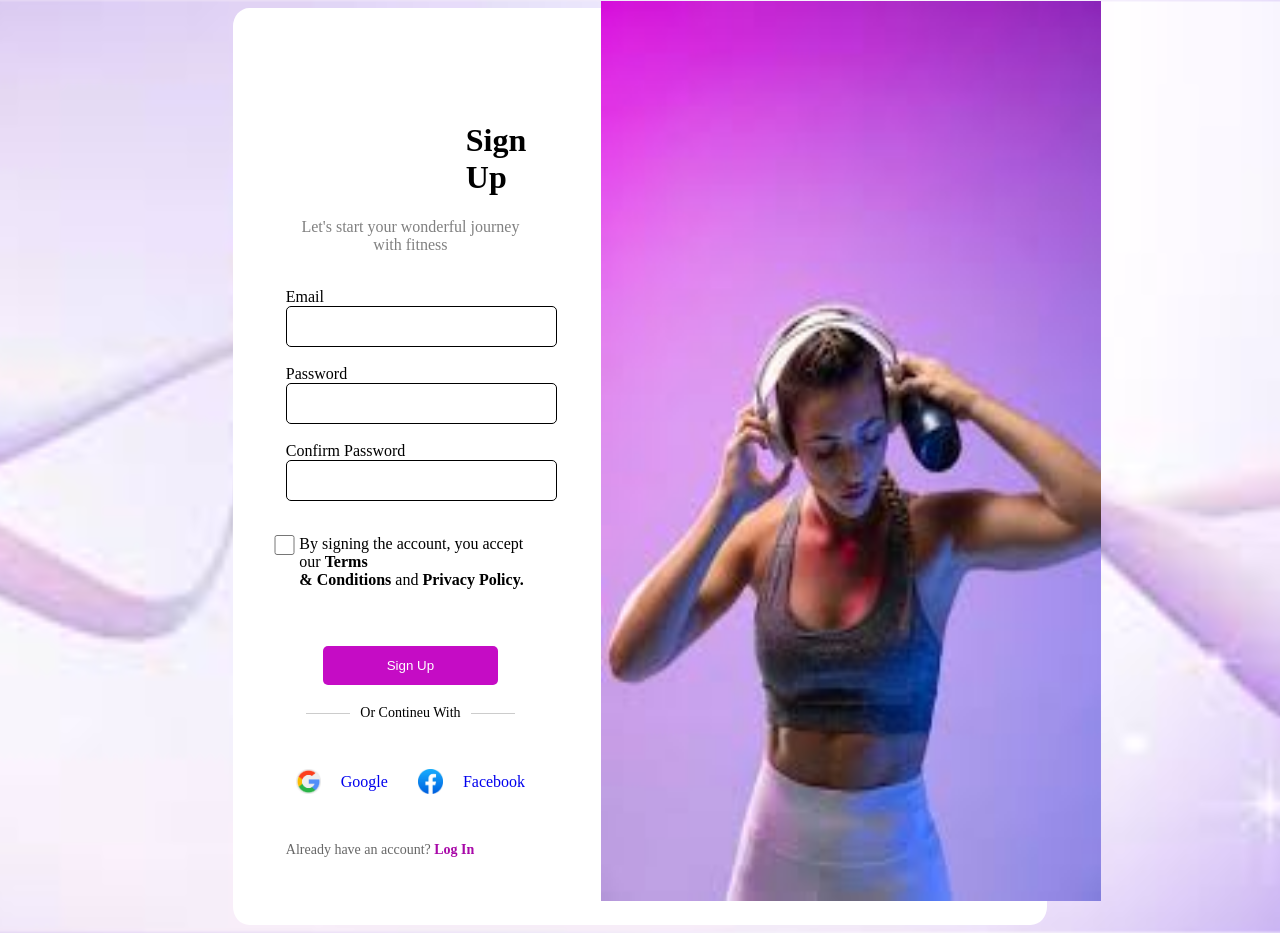
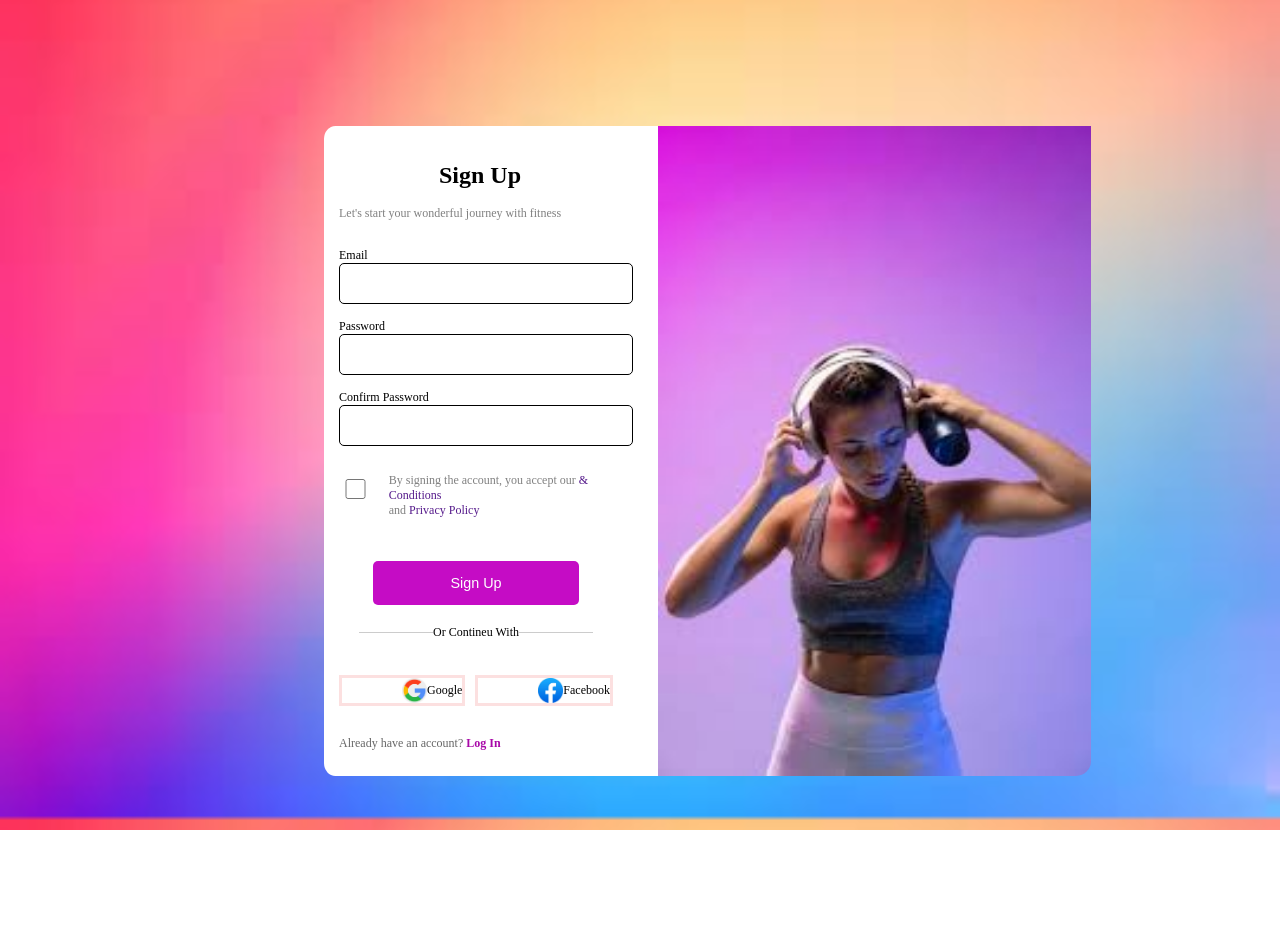
Before and after one commit to meazamisgina/Git-Login, a plain HTML site: page index.html in a window 1280 px wide. After the commit the page ends 830 px from the top, so only its background shows below. Drawn offline with Linux system fonts and the light colour scheme.

Commit message:
created a log-in and sign-up page

```diff
--- a/index.html
+++ b/index.html
@@ -10,9 +10,10 @@
 
 <body>
     <div class="signup-container">
+        <div class="login">
             <form action="login.html">
                 <h1>Sign Up</h1>
-            <p style="color: gray;text-align: center;">Let's start your wonderful journey with fitness</p>
+                <p>Let's start your wonderful journey with fitness</p>
                 <br>
                 <label for="email">Email</label>
                 <br>
@@ -28,8 +29,8 @@
                 <br><br>
                 <div class="terms">
                     <input type="checkbox" id="box" name="terms" required>
-                <p>By signing the account, you accept our <b>Terms <br> & Conditions</b> and <b>Privacy Policy.</b>
-                </p>
+                    <p>By signing the account, you accept our <a href="">& Conditions</a> <br> and <a href="">Privacy
+                            Policy</a></p>
                 </div>
                 <br><br><br>
                 <div class="signup-button">
@@ -51,6 +52,7 @@
                 <label class="already-account">
                     Already have an account? <a href="login.html">Log In</a>
                 </label>
+        </div>
         </form>
         <div class="image-container">
             <img src="images/signup.jpeg" alt="profile Image">
--- a/login.css
+++ b/login.css
@@ -1,29 +1,40 @@
-h1{
-    padding: 70px 5px 0px 180px ;
+body {
+    background-image: url(images/imagesback.png);
+    background-size: cover;
+    background-position: center;
+
+    .login {
+        font-size: 75%;
     }
-.login-container{
-    border: solid ;
-    width: 50%;
+
+    h1 {
+        padding: 5px 5px 0px 100px;
+    }
+
+    .login p {
+        color: gray;
+        text-align: center;
+
+    }
+
+    .login-container {
+        width: 40%;
         padding: 20px 0px 1px 50px;
         border-radius: 2%;
-    margin: 0 auto;
         display: flex;
-    gap:6%;
+        margin-left: 20%;
+        margin-top: 10%;
+        gap: 6%;
+        height: 510px;
         background-color: white;
-    border-inline-color: white;
-    border-block-color: white;
     }
-body {
-        background-image: url(images/background3.jpg);
-        background-size: cover;
-        background-position: center;
 }
-.login-container input{
+
+.login-container input {
     width: 95%;
-    padding: 12px 16px ;
+    padding: 12px 16px;
     border-radius: 5px;
-    border: solid 1px ;
-    height: auto;
+    border: solid 1px;
 }
 
 .forget-password a {
@@ -32,22 +43,20 @@ body {
     font-size: 16px;
     text-decoration: none;
 }
+
 .divider {
     display: flex;
     align-items: center;
     justify-content: center;
     margin: 20px;
 }
+
 .divider::before,
 .divider::after {
     content: "";
     flex: 1;
     height: 1px;
     background-color: #ccc;
-}
-
-.divider::before {
-    margin-right: 10px;
 }
 
 .divider::after {
@@ -58,53 +67,41 @@ body {
     font-size: 14px;
     color: black;
 }
+
 .social-login {
-    border:solid 0.5px #cccccc6c ;
-    padding: 0px 0px 0px 110px;
+    /* border:solid 0.5px #cccccc6c ; */
+    /* padding: 0px 0px 0px 110px; */
     display: flex;
-    gap: 20px;
+    gap: 30px;
 }
+
 .social-login .icon {
     width: 25px;
     height: 25px;
-    margin-right: 7px;
+    margin-right: 5px;
 }
+
 .social-login a {
     display: flex;
     align-items: center;
     text-decoration: none;
-    padding: 0;
     margin: 10px;
 }
-.login-link{
-    display: flex;
-    justify-content: center;
-    margin: 0 auto;
-}
-.login-link button{
-    background: none;
+
+.login-link button {
     border: none;
-    background-color: rgb(197, 12, 197);
-    width: 70%;
-    color: white;
     padding: 12px 16px;
     border-radius: 5px;
     cursor: pointer;
 }
-.login-link {
-text-align: center;
-margin-top: 20px;
-font-size: 14px;
-color: rgb(49, 1, 49);
-}
-.login-button button{
-    background: none;
-    border: none;
+
+.login-button button {
     background-color: rgb(197, 12, 197);
-    width: 70%;
+    width: 80%;
     color: white;
+    font-size: 1.17em;
     padding: 12px 16px;
-    border-radius: 5px;
+    border-radius: 4px;
     cursor: pointer;
 
 }
@@ -115,15 +112,11 @@ text-decoration: none;
     font-weight: bold;
 }
 
-.image-container{
-
-    max-width:400%;
-    margin-right:20px;
-    display:flex;
-    border-radius:10px;
-    padding:20px;
+.image-container img {
+    border-bottom-right-radius: 10px;
     float: right;
-    height: 900;
-    border-radius: px;
-    width: 500;
+    border-top-right-radius: 10px;
+    height: 532px;
+    margin-top: -5.2%;
+    width: 440px;
 }
--- a/signup.css
+++ b/signup.css
@@ -1,81 +1,90 @@
-
-h1{
-    padding: 70px 5px 0px 180px ;
-}
-.signup-container{
-    border: solid ;
-    width: 60%;
-    padding: 20px 0px 1px 50px;
-    border-radius: 2%;
-    margin: 0 auto;
-    display: flex;
-    gap:6%;
-    background-color: white;
-    border-inline-color: white;
-    border-block-color: white;
-
-}
 body {
-    background-image: url(images/imagesbackground.jpeg);
+    background-image: url(images/background.jpeg);
     background-size: cover;
     background-position: center;
 }
-.signup input{
+
+.login {
+    font-size: 75%;
+}
+
+h1 {
+    padding: 20px 70px 0px 100px;
+}
+
+.signup-container {
+    height: 600px;
+    margin-left: 25%;
+    width: 40%;
+    padding: 0px 50px 50px 15px;
+    border-radius: 2%;
+    margin-top: 10%;
+    display: flex;
+    gap: 6%;
+    background-color: white;
+}
+
+.login p {
+    color: gray;
+}
+
+.login a {
+    text-decoration: none;
+
+}
+
+.signup input {}
+
+.signup-container input {
     width: 95%;
-    padding: 12px 16px ;
+    padding: 12px 16px;
     border-radius: 5px;
-    border: solid 1px ;
-    height: 40px;
+    border: solid 1px;
+
 }
-.signup-container input{
-    width: 95%;
-    padding: 12px 16px ;
-    border-radius: 5px;
-    border: solid 1px ;
-    height: auto;
-}
-.signup-button{
+
+.signup-button {
     display: flex;
     justify-content: center;
-    margin: 0 auto;
 }
-.signup-button button{
-    background: none;
+
+.signup-button button {
     border: none;
     background-color: rgb(197, 12, 197);
-    width: 70%;
+    width: 75%;
     color: white;
-    padding: 12px 16px;
+    font-size: 1.2em;
+    padding: 14px 18px;
     border-radius: 5px;
     cursor: pointer;
 }
+
 .social-login {
     display: flex;
     gap: 10px;
 }
+
 .social-login .icon {
     width: 25px;
     height: 25px;
-    margin-right: 20px;
 }
+
 .social-login a {
+    padding-left: 60px;
+    text-decoration: none;
+    color: black;
     display: flex;
     align-items: center;
-    text-decoration: none;
-    padding: 0;
-    margin: 10px;
+    border: solid;
+    border-color: rgb(252, 224, 224);
 }
-#label {
-    display: flex;
-    align-items: center;
-    margin-bottom: 10px;
-}
+
 .divider {
     display: flex;
     align-items: center;
-    justify-content: center;
     margin: 20px;
 }
+
 .divider::before,
 .divider::after {
     content: "";
@@ -84,22 +93,7 @@ body {
     background-color: #ccc;
 }
 
-.divider::before {
-    margin-right: 10px;
-}
-
-.divider::after {
-    margin-left: 10px;
-}
-
-.divider span {
-    font-size: 14px;
-    color: black;
-}
 .already-account {
-    text-align: center;
-    margin-top: 20px;
-    font-size: 14px;
     color: #666;
 }
 
@@ -108,31 +102,26 @@ body {
     text-decoration: none;
     font-weight: bold;
 }
-.image-container img{
 
-    /* max-width:1000%; */
-    margin-right:20px;
-    display:flex;
-    border-radius:10px;
-    padding:20px;
-    float: right;
-    height: 900px;
-    width: 500px;
-    border-radius: 2px;
-    margin-top: -9%;
+.image-container img {
+    height: 650px;
+    padding: 0px 50px 50px 15px;
+    border-bottom-right-radius: 65px;
+}
 
-}
-.terms{
+.terms {
     display: flex;
     margin-left: -64%;
     margin-bottom: -5%;
 
 }
-#box{
-    height:20px;
+
+#box {
+    height: 20px;
     margin-top: 4%;
 
 }
-.terms p{
+
+.terms p {
     margin-left: -35%;
 }
```
Also changed, not shown: login.html (+10 -5 lines), nested.html (+7 -21 lines), signin.html (deleted, +0 -41 lines), images/background.jpeg (added), images/background3.jpg (deleted), images/background5.webp (deleted), images/imagesback.png (added), images/imagesbackground.jpeg (deleted), signup.html (deleted). Lines whose indentation alone changed are shown as unchanged.
